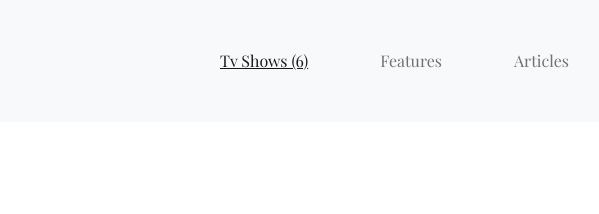
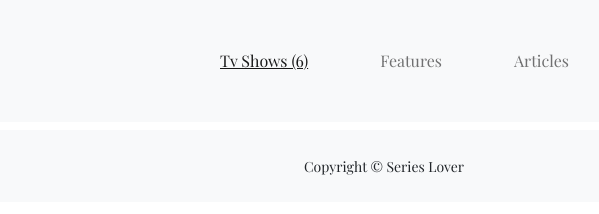
Before and after one commit to Hamzaoutdoors/Serie_Lovers---JS-Capstone-, a website built with webpack: page src/index.html in a window 1280 px wide. Shown: the full height of the page, 256-855 px from the left. Built offline with nearby package versions, Linux system fonts and the light colour scheme; no server answers; a web font is replaced by a local one.

Commit message:
adds the footer to the page

```diff
--- a/src/dom/homePage.js
+++ b/src/dom/homePage.js
@@ -3,7 +3,7 @@ import getShows from '../function/request.js';
 const homePage = async () => {
   const container = document.getElementById('homePage');
   let myShows = await getShows();
-  myShows = myShows.slice(0, 9);
+  myShows = myShows.slice(0, 21);
   myShows.forEach((show) => {
     const showDiv = document.createElement('div');
     showDiv.classList.add('col-4');
--- a/src/index.html
+++ b/src/index.html
@@ -1,5 +1,6 @@
 <!DOCTYPE html>
 <html lang="en">
+
 <head>
   <meta charset="UTF-8">
   <meta http-equiv="X-UA-Compatible" content="IE=edge">
@@ -8,12 +9,14 @@
     integrity="sha384-KyZXEAg3QhqLMpG8r+8fhAXLRk2vvoC2f3B09zVXn8CA5QIVfZOJ3BCsw2P0p/We" crossorigin="anonymous">
   <title>Series lover</title>
 </head>
+
 <body>
   <div class="root">
     <nav class="navbar navbar-expand-lg navbar-light bg-light">
       <div class="container-fluid">
         <a class="navbar-brand" href="index.html"><img src="./assets/images/logo.png" alt="logo" class="logo"></a>
-              <button class="navbar-toggler" type="button" data-bs-toggle="collapse" data-bs-target="#navbarNavAltMarkup" aria-controls="navbarNavAltMarkup" aria-expanded="false" aria-label="Toggle navigation">
+        <button class="navbar-toggler" type="button" data-bs-toggle="collapse" data-bs-target="#navbarNavAltMarkup"
+          aria-controls="navbarNavAltMarkup" aria-expanded="false" aria-label="Toggle navigation">
           <span class="navbar-toggler-icon"></span>
         </button>
         <div class="collapse navbar-collapse" id="navbarNavAltMarkup">
@@ -29,16 +32,17 @@
       <section id="homePage" class="row row-cols-1 row-cols-md-3 g-4 p-3"></section>
 
     </main>
+    <footer id="sticky-footer" class="flex-shrink-0 py-4 bg-light">
+      <div class="container text-center">
+        <small>Copyright &copy; Series Lover</small>
       </div>
-
-
-
-
-
+    </footer>
+  </div>
 
   <script src="https://use.fontawesome.com/dbae1144e4.js" defer></script>
   <script src="https://cdn.jsdelivr.net/npm/bootstrap@5.1.0/dist/js/bootstrap.bundle.min.js"
     integrity="sha384-U1DAWAznBHeqEIlVSCgzq+c9gqGAJn5c/t99JyeKa9xxaYpSvHU5awsuZVVFIhvj" crossorigin="anonymous">
     </script>
 </body>
+
 </html>
--- a/src/style.css
+++ b/src/style.css
@@ -4,6 +4,10 @@
 /* Variables */
 :root {
   --primary_color: #ffc55c;
+}
+
+body {
+  overflow-x: hidden;
 }
 
 *,
```
Lines whose indentation alone changed are shown as unchanged.
